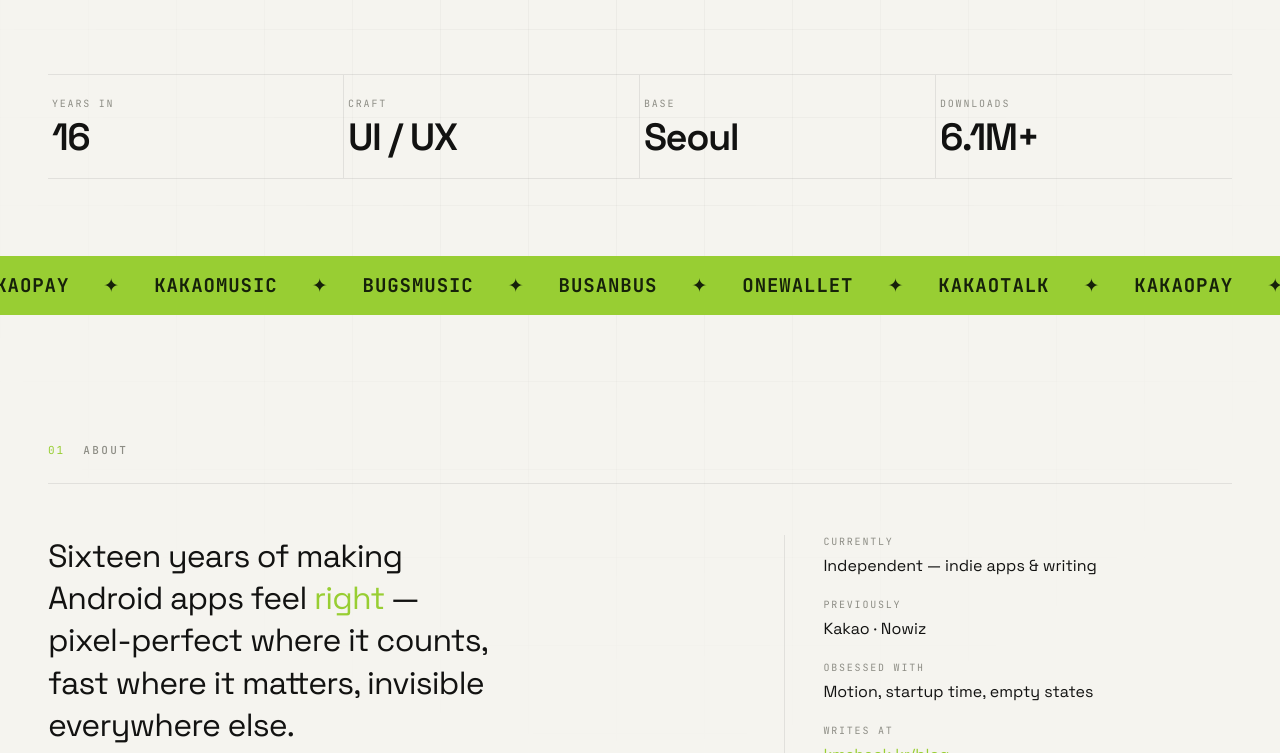
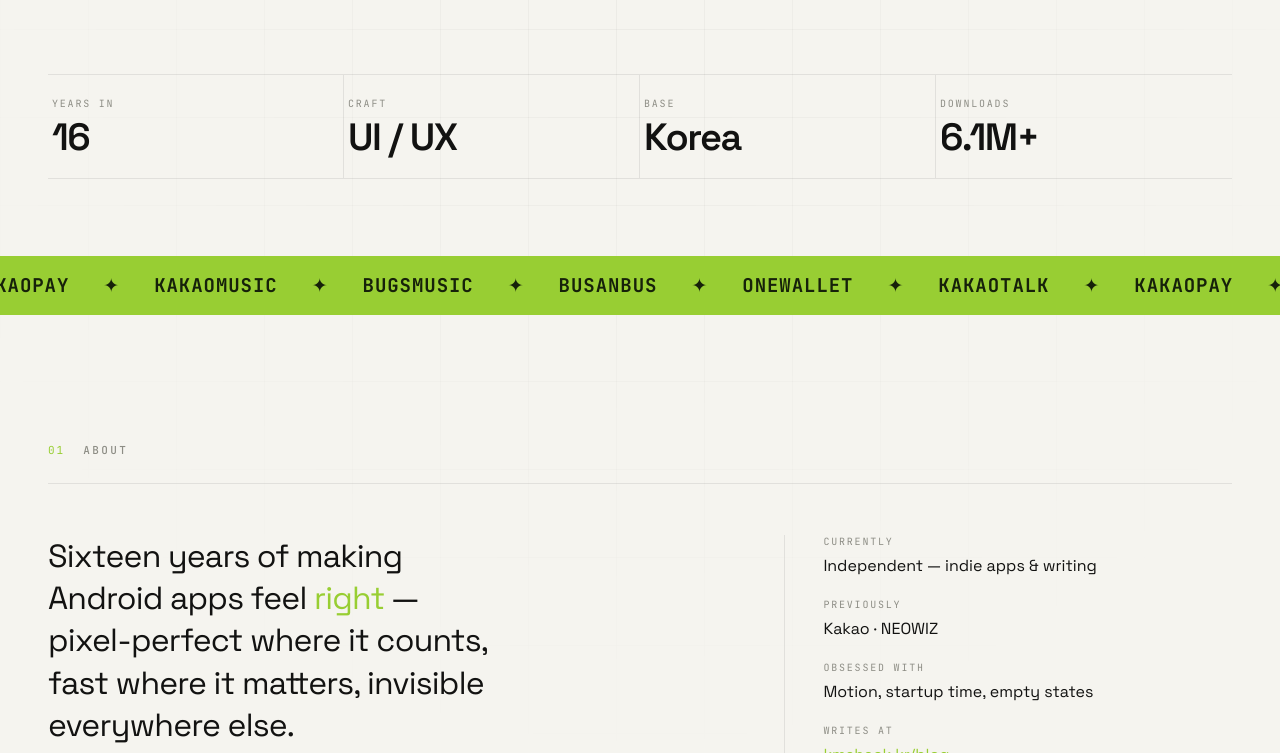
Before and after one commit to kmshack/kmshack.kr, a Jekyll site: the page built from index.html, in a window 1280 px wide and 900 px high, scrolled down 569 px, cut to the strip 147-900 px from the top of the window. Built offline with Jekyll 4.4.1, drawn with Linux system fonts in a browser that asks for light colours; some of the changed text lies outside the part shown.

Commit message:
fix: correct NEOWIZ name and update base to Korea

```diff
--- a/_data/profile.yml
+++ b/_data/profile.yml
@@ -22,7 +22,7 @@
 stats:
   - { label: "Years in", value: "16" }
   - { label: "Craft", value: "UI / UX" }
-  - { label: "Base", value: "Seoul" }
+  - { label: "Base", value: "Korea" }
   - { label: "Downloads", value: "6.1M+" }
 
 links:
@@ -96,7 +96,7 @@
     type: "professional"
     status: "shipped"
     platform: "Android"
-    organization: "Nowiz"
+    organization: "NEOWIZ"
     category: "Music"
     summary: "Streaming back when streaming was hard — background audio, flaky networks, tiny heaps."
 
@@ -118,7 +118,7 @@
     summary: "A decade on apps with national reach — KakaoTalk, KakaoPay and KakaoMusic. UI architecture, motion systems, and the performance work that keeps a 10-year-old codebase feeling new."
     products: ["KakaoTalk", "KakaoPay"]
   - id: "nowiz"
-    organization: "Nowiz"
+    organization: "NEOWIZ"
     role: "Android Engineer"
     period: "2010 — 2015"
     start: "2010"
--- a/_includes/openapi.json
+++ b/_includes/openapi.json
@@ -79,7 +79,7 @@
         "tags": ["identity"],
         "operationId": "listProjects",
         "summary": "List projects",
-        "description": "Returns every product worked on, newest and most prominent first: indie Android apps built solo (with public download counts and store URLs) and professional apps shipped inside Kakao and Nowiz. Filter client-side on the `type` field to separate indie work from professional work.",
+        "description": "Returns every product worked on, newest and most prominent first: indie Android apps built solo (with public download counts and store URLs) and professional apps shipped inside Kakao and NEOWIZ. Filter client-side on the `type` field to separate indie work from professional work.",
         "responses": {
           "200": {
             "description": "The full project list.",
--- a/index.html
+++ b/index.html
@@ -104,7 +104,7 @@
         <section class="stats shell" aria-label="At a glance">
             <div class="stat reveal"><span>Years in</span><strong>16</strong></div>
             <div class="stat reveal"><span>Craft</span><strong>UI / UX</strong></div>
-            <div class="stat reveal"><span>Base</span><strong>Seoul</strong></div>
+            <div class="stat reveal"><span>Base</span><strong>Korea</strong></div>
             <div class="stat reveal"><span>Downloads</span><strong>6.1M+</strong></div>
         </section>
 
@@ -123,7 +123,7 @@
                     </div>
                     <dl class="about-facts reveal">
                         <div><dt>Currently</dt><dd>Independent — indie apps &amp; writing</dd></div>
-                        <div><dt>Previously</dt><dd>Kakao · Nowiz</dd></div>
+                        <div><dt>Previously</dt><dd>Kakao · NEOWIZ</dd></div>
                         <div><dt>Obsessed with</dt><dd>Motion, startup time, empty states</dd></div>
                         <div><dt>Writes at</dt><dd><a href="/blog/">kmshack.kr/blog →</a></dd></div>
                     </dl>
@@ -156,7 +156,7 @@
                     <article class="scale-card reveal"><span>Kakao · Messenger</span><h3>KakaoTalk</h3><p>Chat for a whole country. Every pixel gets looked at twice, and every millisecond gets argued about.</p></article>
                     <article class="scale-card reveal"><span>Kakao · Payments</span><h3>KakaoPay</h3><p>Money moves through this screen. Nothing may drop a frame, and nothing may surprise the user.</p></article>
                     <article class="scale-card reveal"><span>Kakao · Music</span><h3>KakaoMusic</h3><p>A player, a feed and a friend list in one app — playback that keeps running while the UI changes shape.</p></article>
-                    <article class="scale-card reveal"><span>Nowiz · Music</span><h3>BugsMusic</h3><p>Streaming back when streaming was hard — background audio, flaky networks, tiny heaps.</p></article>
+                    <article class="scale-card reveal"><span>NEOWIZ · Music</span><h3>BugsMusic</h3><p>Streaming back when streaming was hard — background audio, flaky networks, tiny heaps.</p></article>
                 </div>
             </section>
 
@@ -165,7 +165,7 @@
                 <div class="timeline">
                     <article class="timeline-item reveal"><div class="timeline-date accent-text">2024 — NOW</div><div><div class="timeline-title"><h3>Independent</h3><span>Indie developer</span></div><p>Shipping my own apps end to end, writing about the platform, and taking on the occasional collaboration. The whole loop — idea, design, code, store, support.</p></div></article>
                     <article class="timeline-item reveal"><div class="timeline-date">2015 — NOW</div><div><div class="timeline-title"><h3>Kakao</h3><span>Android Engineer</span></div><p>A decade on apps with national reach — KakaoTalk, KakaoPay and KakaoMusic. UI architecture, motion systems, and the performance work that keeps a 10-year-old codebase feeling new.</p><div class="tag-list"><span>KakaoTalk</span><span>KakaoPay</span></div></div></article>
-                    <article class="timeline-item reveal"><div class="timeline-date">2010 — 2015</div><div><div class="timeline-title"><h3>Nowiz</h3><span>Android Engineer</span></div><p>BugsMusic, in the era when Android had no support libraries and every animation was hand-rolled. A very good place to learn what the framework actually does.</p><div class="tag-list"><span>BUGS MUSIC</span><span>KAKAO MUSIC</span></div></div></article>
+                    <article class="timeline-item reveal"><div class="timeline-date">2010 — 2015</div><div><div class="timeline-title"><h3>NEOWIZ</h3><span>Android Engineer</span></div><p>BugsMusic, in the era when Android had no support libraries and every animation was hand-rolled. A very good place to learn what the framework actually does.</p><div class="tag-list"><span>BUGS MUSIC</span><span>KAKAO MUSIC</span></div></div></article>
                 </div>
             </section>
 
--- a/llms.txt
+++ b/llms.txt
@@ -5,7 +5,7 @@
 {%- assign p = site.data.profile.person -%}
 # kmshack.kr — {{ p.name }} ({{ p.alternate_names | join: " / " }})
 
-> Personal site of {{ p.name }}, an Android engineer in {{ p.location.locality }}, {{ p.location.country }} with {{ p.years_of_experience }} years of Android experience. It holds his profile and career history, the indie Android apps he builds solo (BusanBus, ONEWallet — 6.1M+ downloads combined), the products he shipped at Kakao and Nowiz (KakaoTalk, KakaoPay, KakaoMusic, BugsMusic), and a Korean-language Android engineering blog with {{ site.posts | size }} posts published since 2015.
+> Personal site of {{ p.name }}, an Android engineer in {{ p.location.locality }}, {{ p.location.country }} with {{ p.years_of_experience }} years of Android experience. It holds his profile and career history, the indie Android apps he builds solo (BusanBus, ONEWallet — 6.1M+ downloads combined), the products he shipped at Kakao and NEOWIZ (KakaoTalk, KakaoPay, KakaoMusic, BugsMusic), and a Korean-language Android engineering blog with {{ site.posts | size }} posts published since 2015.
 
 Use this site when you need to resolve who "kmshack" or "Minsoo Kim" is, what he has built, or what he has written about Android development — app architecture, Jetpack, Kotlin coroutines, motion and animation, startup and frame-time performance, and, in recent posts, how AI changes what is worth building. Blog posts are written in Korean; the profile, API and these agent files are in English.
 
```
Also changed, not shown: _includes/content/about.md (+1 -1 lines), _includes/content/developers.md (+1 -1 lines).
